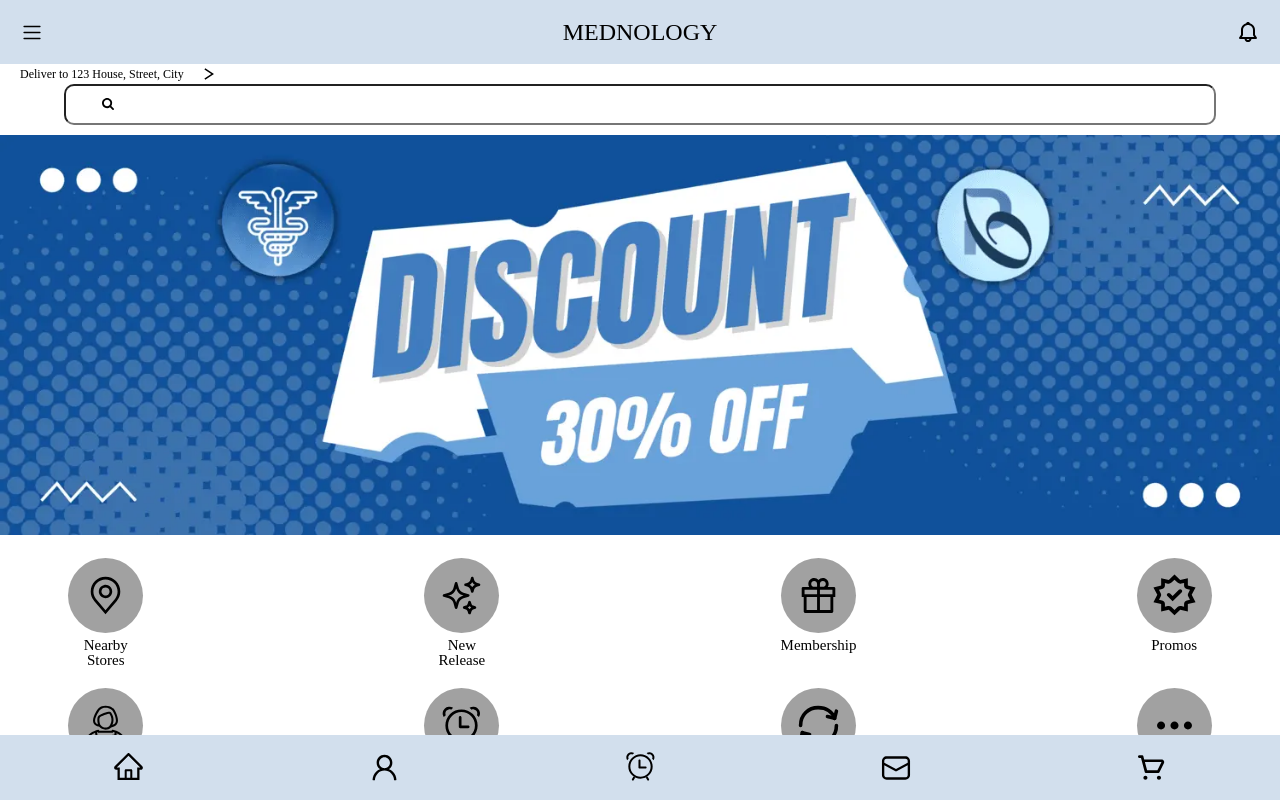
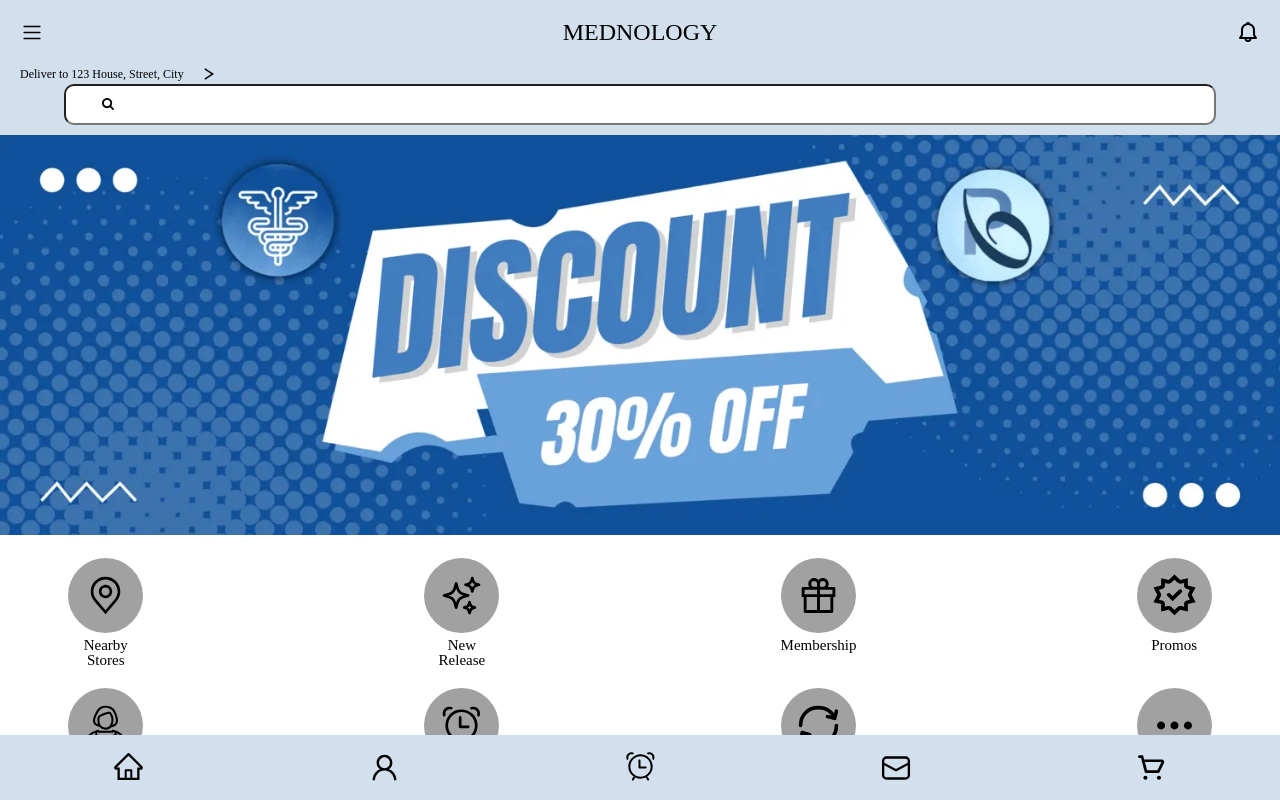
Before and after one commit to rickansen/mednology, a React (Create React App) app: page /Home in a window 1280 px wide. Shown: the top 800 px of the page. Built offline with nearby package versions, Linux system fonts and the light colour scheme.

Commit message:
Refactored features' margin in home page

```diff
--- a/src/routes/Home/index.js
+++ b/src/routes/Home/index.js
@@ -18,6 +18,7 @@ const Home = () => {
       <div className={styles.body}>
         <Header icon="menu">MEDNOLOGY</Header>
         <Menu />
+        <div className={styles.preBanner}>
           <div className={styles.address}>
             <span>Deliver to 123 House, Street, City</span>
             <Next />
@@ -26,6 +27,8 @@ const Home = () => {
             <input className={styles.input} defaultValue="        " />
             <Search className={styles.search} />
           </form>
+        </div>
+
         <img
           className={styles.promoPmat}
           src={PromoPmat}
```
Lines whose indentation alone changed are shown as unchanged.
